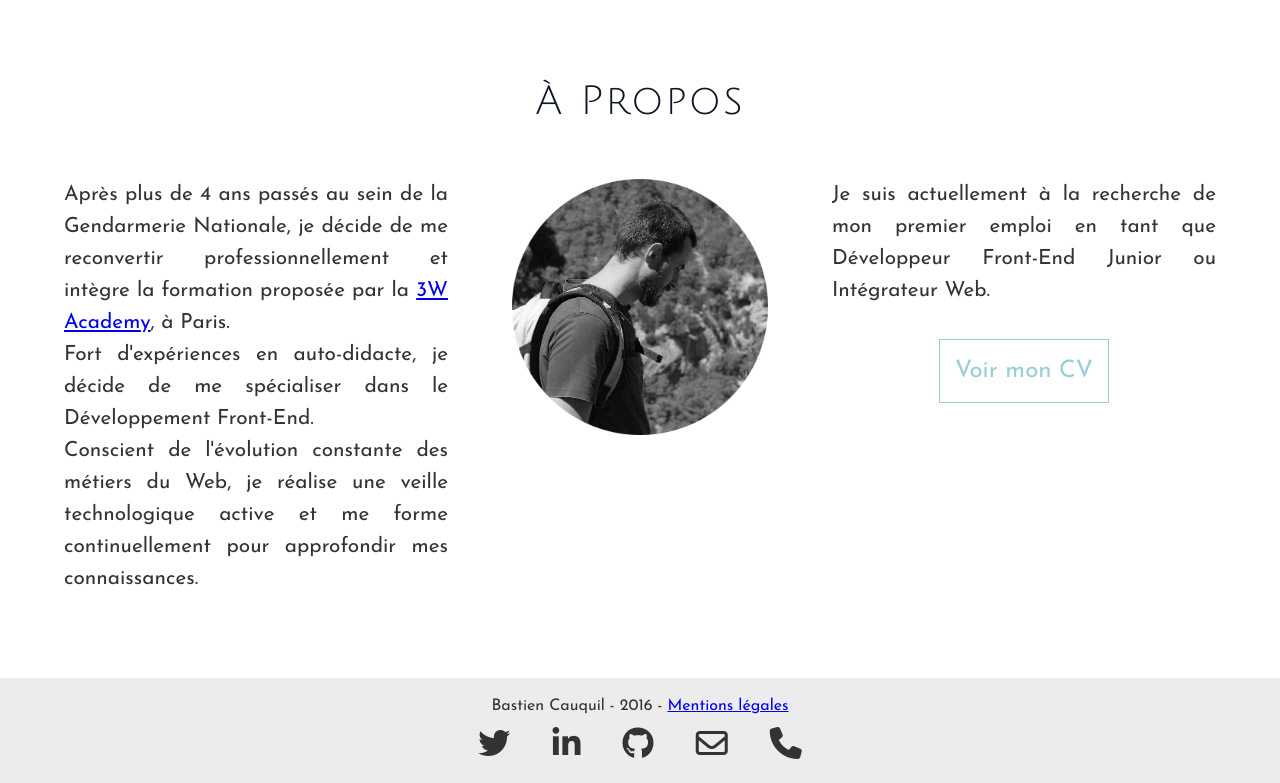
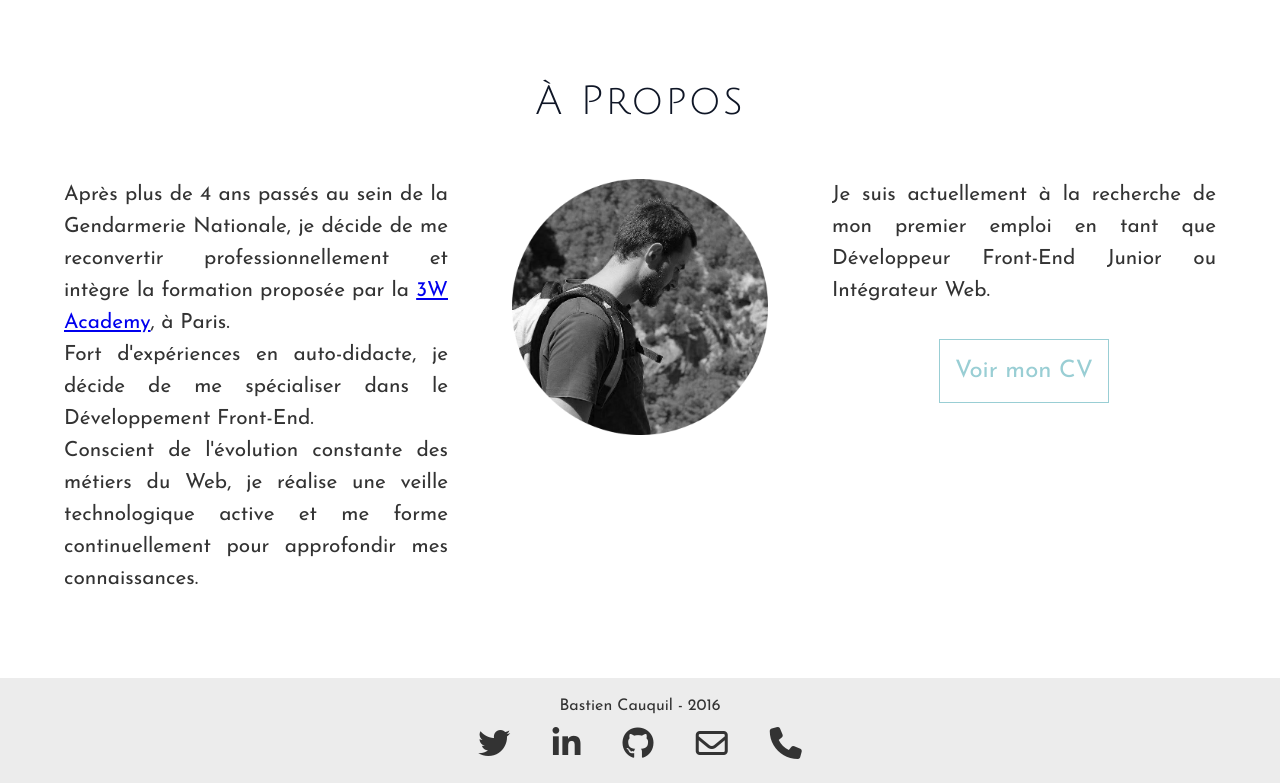
Before and after one commit to BastienCQL/portfolio, a website: page index.html in a window 1280 px wide. Shown: the part 2250-3033 px from the top of the page. Drawn offline with Linux system fonts and the light colour scheme.

Commit message:
Optimized SEO

```diff
--- a/index.html
+++ b/index.html
@@ -3,7 +3,9 @@
   <head lang="fr">
     <meta charset="utf-8">
     <meta name="viewport" content="width=device-width" />
-    <title>Bastien Cauquil - Développeur Front à Paris</title>
+    <title>Bastien Cauquil - Développeur Front</title>
+    <meta name="description" content="Portfolio de Bastien Cauquil, Développeur Front End Junior / Intégrateur à la recherche d'un emploi sur Paris">
+    <meta name="author" content="Bastien Cauquil">
     <link href="https://fonts.googleapis.com/css?family=Julius+Sans+One|Josefin+Sans" rel="stylesheet">
     <script src="https://use.fontawesome.com/4bc51e50de.js"></script>
     <link rel="stylesheet" href="css/style.css">
@@ -95,7 +97,7 @@
       </section>
     </main>
     <footer class="footer">
-      <p>Bastien Cauquil - 2016 - <a href="legal.html">Mentions légales</a></p>
+      <p>Bastien Cauquil - 2016</p>
       <div class="social">
         <i class="fa fa-twitter"></i>
         <i class="fa fa-linkedin"></i>
```
